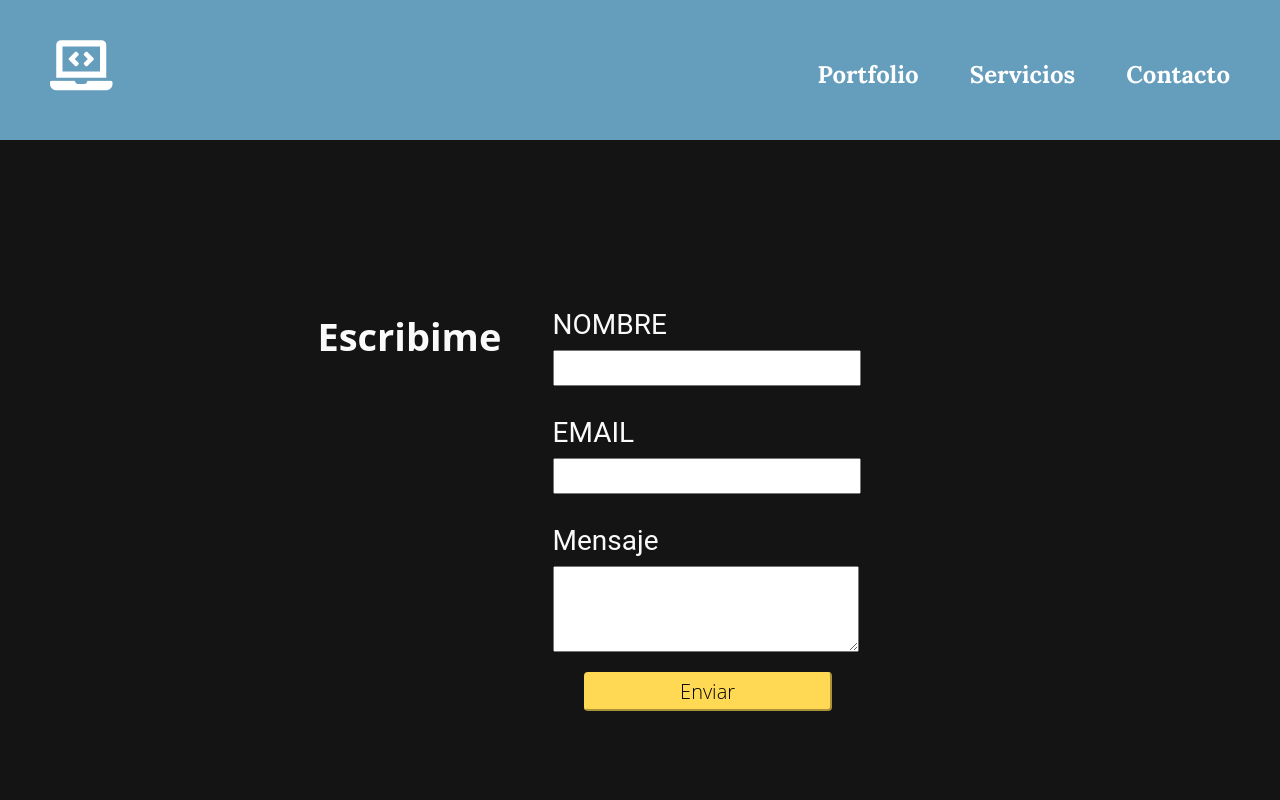
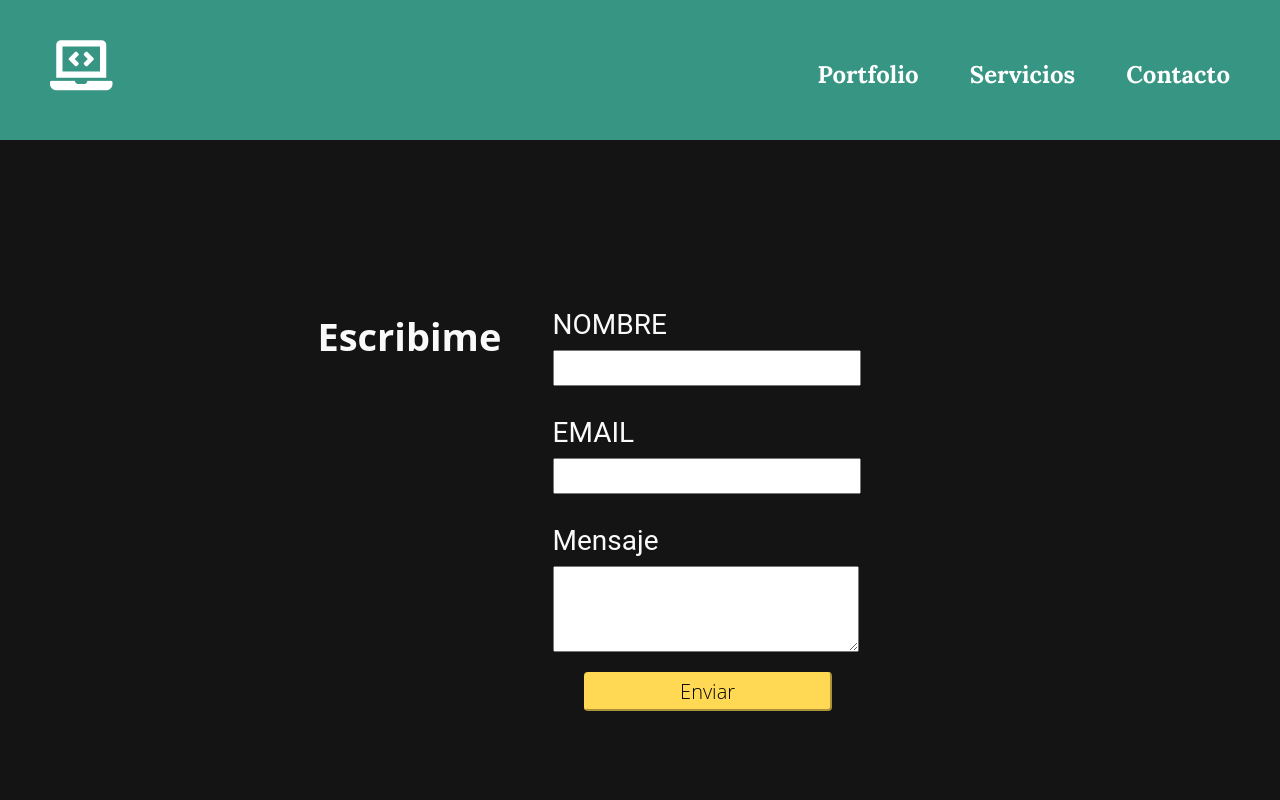
Before and after one commit to GonMarGomez/APX-Desafio-final-modulo-4, a plain HTML site: page contacto.html in a window 1280 px wide. Shown: the top 800 px of the page. Drawn offline with Linux system fonts and the light colour scheme.

Commit message:
Update diseño.css

```diff
--- a/diseño.css
+++ b/diseño.css
@@ -6,7 +6,7 @@ body {
   font-family: "Lora", serif;
   margin: 0px;
   padding: 0px;
-  background-color: #659dbd;
+  background-color: #379683;
 }
 .inicio {
   padding: 0px 20px 0px 20px;
```
